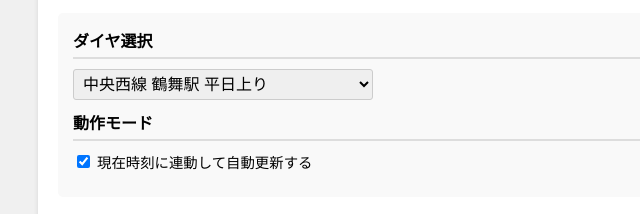
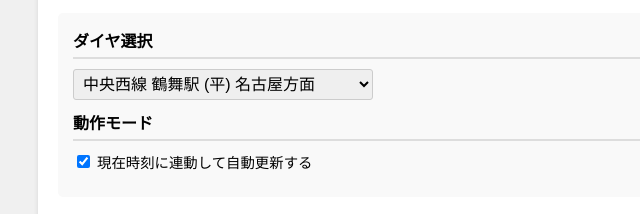
Before and after one commit to ikkunN700S/train-station-lcd, a plain HTML site: page index.html in a window 1280 px wide. Shown: the part 375-589 px from the top of the page, 152-792 px from the left. Drawn offline with Linux system fonts and the light colour scheme; no server answers.

Commit message:
中央線金山対応、ダイアログ表示改善

```diff
--- a/index.html
+++ b/index.html
@@ -48,16 +48,22 @@
             <div class="control-row">
                 <h4>ダイヤ選択</h4>
                 <select id="schedule-selector">
-                    <option value="chuo_nagoya_weekday_d">中央西線 名古屋駅 平日下り</option>
-                    <option value="chuo_nagoya_holiday_d">中央西線 名古屋駅 休日下り</option>
-                    <option value="chuo_tsurumai_weekday_d">中央西線 鶴舞駅 平日下り</option>
-                    <option value="chuo_tsurumai_holiday_d">中央西線 鶴舞駅 休日下り</option>
-                    <option value="chuo_tsurumai_weekday_u" selected>中央西線 鶴舞駅 平日上り</option>
-                    <option value="chuo_tsurumai_holiday_u">中央西線 鶴舞駅 休日上り</option>
-                    <option value="subway_tsurumai_weekday_t">地下鉄 鶴舞駅 平日 豊田市方面</option>
-                    <option value="subway_tsurumai_holiday_t">地下鉄 鶴舞駅 休日 豊田市方面</option>
-                    <option value="subway_shiogama_weekday_k">地下鉄 塩釜口駅 平日 上小田井方面</option>
-                    <option value="subway_shiogama_holiday_k">地下鉄 塩釜口駅 休日 上小田井方面</option>
+                    <option value="chuo_nagoya_weekday_d">中央西線 名古屋駅 (平) 中津川方面</option>
+                    <option value="chuo_nagoya_holiday_d">中央西線 名古屋駅 (休) 中津川方面</option>
+
+                    <option value="chuo_kanayama_weekday_d">中央西線 金山駅 (平) 中津川方面</option>
+                    <option value="chuo_kanayama_holiday_d">中央西線 金山駅 (休) 中津川方面</option>
+
+                    <option value="chuo_tsurumai_weekday_d">中央西線 鶴舞駅 (平) 中津川方面</option>
+                    <option value="chuo_tsurumai_holiday_d">中央西線 鶴舞駅 (休) 中津川方面</option>
+                    <option value="chuo_tsurumai_weekday_u" selected>中央西線 鶴舞駅 (平) 名古屋方面</option>
+                    <option value="chuo_tsurumai_holiday_u">中央西線 鶴舞駅 (休) 名古屋方面</option>
+
+                    <option value="subway_tsurumai_weekday_t">地下鉄 鶴舞駅 (平) 豊田市方面</option>
+                    <option value="subway_tsurumai_holiday_t">地下鉄 鶴舞駅 (休) 豊田市方面</option>
+
+                    <option value="subway_shiogama_weekday_k">地下鉄 塩釜口駅 (平) 上小田井方面</option>
+                    <option value="subway_shiogama_holiday_k">地下鉄 塩釜口駅 (休) 上小田井方面</option>
                 </select>
 
                 <h4>動作モード</h4>
--- a/script.js
+++ b/script.js
@@ -78,12 +78,18 @@ const CSV_BASE_URL = "https://docs.google.com/spreadsheets/d/e/2PACX-1vSUtXNKeKA
 const sheetIds = {
     "chuo_nagoya_weekday_d": "0",          // 中央西線名古屋平日下りシートのgid
     "chuo_nagoya_holiday_d": "393799729",  // 中央西線名古屋休日下りシートのgid
+
+    "chuo_kanayama_weekday_d": "1094285652", // 中央西線金山平日下りシートのgid
+    "chuo_kanayama_holiday_d": "946553047", // 中央西線金山休日下りシートのgid
+
     "chuo_tsurumai_weekday_d": "2108810631", // 中央西線鶴舞平日下りシートのgid
     "chuo_tsurumai_holiday_d": "1025263841", // 中央西線鶴舞休日下りシートのgid
     "chuo_tsurumai_weekday_u": "672148058", // 中央西線鶴舞平日上りシートのgid
     "chuo_tsurumai_holiday_u": "1531316906",  // 中央西線鶴舞休日上りシートのgid
+
     "subway_tsurumai_weekday_t": "1138879033", // 地下鉄鶴舞平日豊田市方面
     "subway_tsurumai_holiday_t": "667488261", // 地下鉄鶴舞休日豊田市方面
+
     "subway_shiogama_weekday_k": "371307575", // 地下鉄塩釜口平日上小田井方面
     "subway_shiogama_holiday_k": "1015188927"  // 地下鉄塩釜口休日上小田井方面
 };
@@ -149,8 +155,8 @@ function applyFallback() {
 }
 
 document.addEventListener('DOMContentLoaded', () => {
-    // 起動時は平日のデータを読み込む（テスト用に休日を指定してもOK）
-    loadTimetable("chuo_tsurumai_weekday_u");
+    // 起動時データを読み込む
+    loadTimetable("chuo_tsurumai_weekday_u"); // 起動時デフォルト
 
     // 定期更新（10秒ごと）
     setInterval(updateDisplayFromTimetable, 10000);
--- a/version.json
+++ b/version.json
@@ -1,3 +1,3 @@
 {
-  "version": "version 0.1.4"
+  "version": "version 0.1.5"
 }
```
Also changed, not shown: 1 other file.
